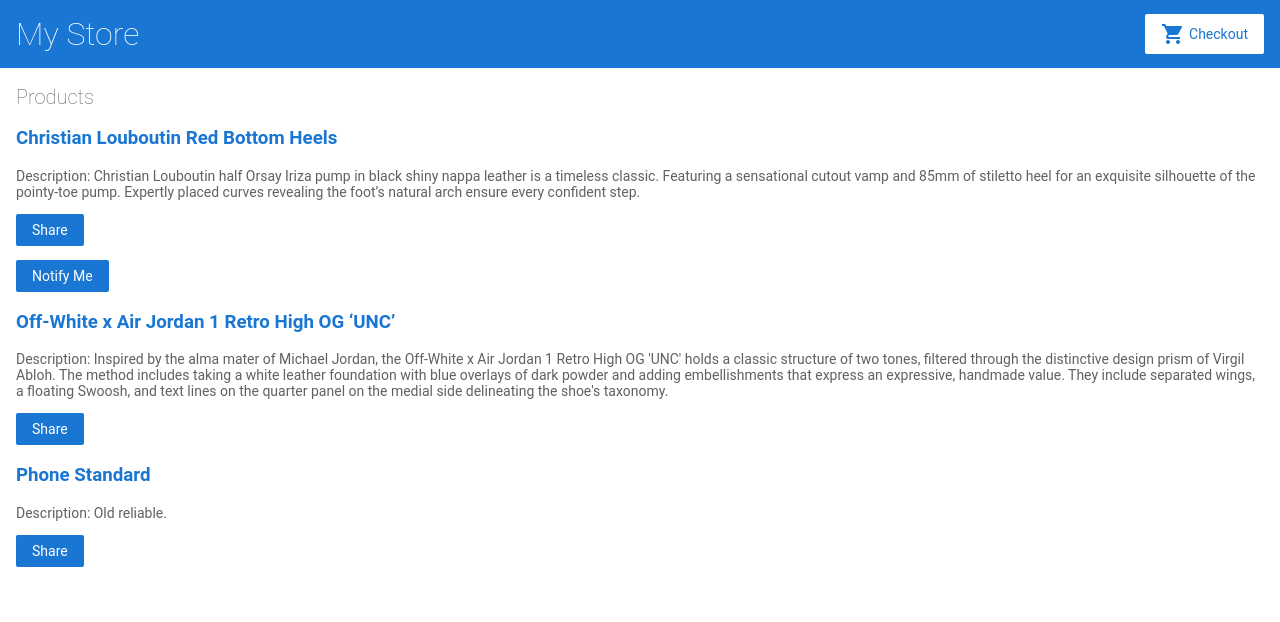
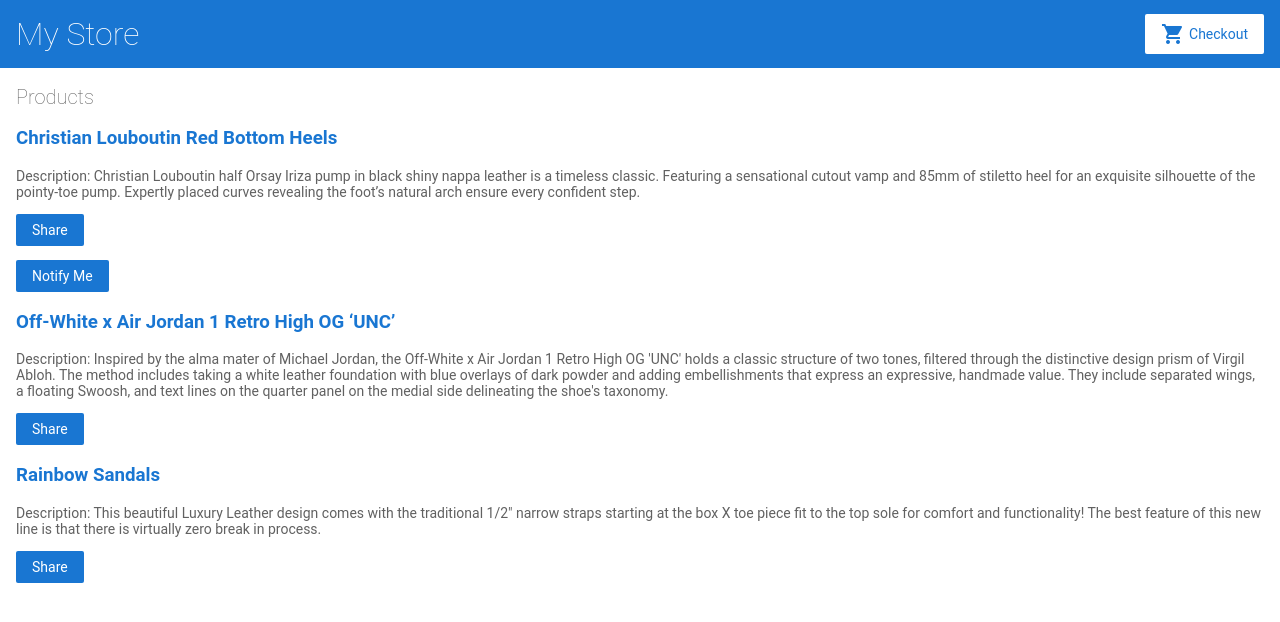
Before and after one commit to emclau18/2053finalProject, an Angular app: page / in a window 1280 px wide. Shown: the top 622 px of the page. Built offline with nearby package versions, Linux system fonts and the light colour scheme.

Commit message:
1 file modified

```diff
--- a/src/app/products.ts
+++ b/src/app/products.ts
@@ -20,9 +20,9 @@
   },
   {
     id: 3,
-    name: 'Phone Standard',
-    price: 299,
-    description: 'Old reliable.'
+    name: 'Rainbow Sandals',
+    price: 66.99,
+    description: 'This beautiful Luxury Leather design comes with the traditional 1/2" narrow straps starting at the box X toe piece fit to the top sole for comfort and functionality! The best feature of this new line is that there is virtually zero break in process.'
   }
 ];
 
```
